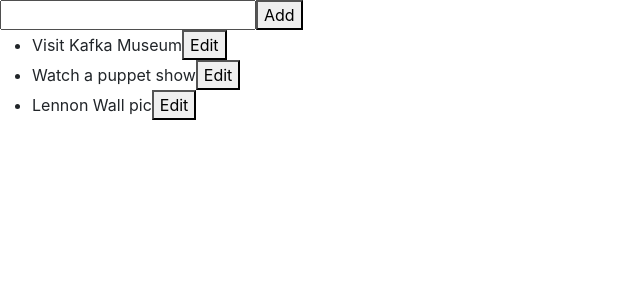
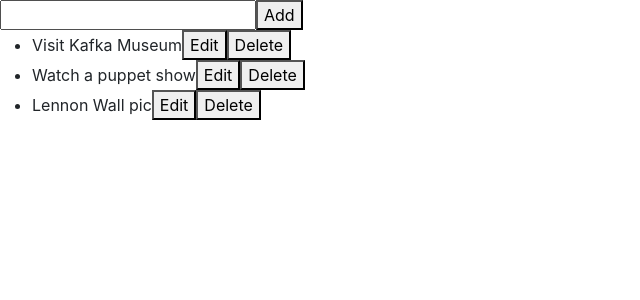
Before and after one commit to nishanmazumder/todo-react, a React (Create React App) app: page / in a window 1280 px wide. Shown: the top 300 px of the page, without its empty margins (0-640 px from the left). Built offline with nearby package versions, Linux system fonts and the light colour scheme.

Commit message:
reducer added

```diff
--- a/src/components/jsx/Reducer/App.js
+++ b/src/components/jsx/Reducer/App.js
@@ -16,7 +16,7 @@
 
    function handleAddTask(text) {
       dispatch({
-         type: "add",
+         type: 'add',
          id: nextId++,
          text: text
       })
@@ -29,10 +29,17 @@
       })
    }
 
+   function handleDelete(id) {
+      dispatch({
+         type: 'delete',
+         id: id
+      })
+   }
+
    return (
       <>
          <Add addTask={handleAddTask} />
-         <TaskList tasks={tasks} onChange={handleOnChange} />
+         <TaskList allTasks={tasks} onChange={handleOnChange} onDelete={handleDelete} />
       </>
    )
 }
--- a/src/components/jsx/Reducer/Reducer.js
+++ b/src/components/jsx/Reducer/Reducer.js
@@ -1,7 +1,6 @@
 export default function tasksReducer(tasks, action) {
 
    console.log(action);
-
 
    switch (action.type) {
       case 'add': {
@@ -16,8 +15,8 @@
       }
 
       case 'edit': {
-         tasks.map(t => {
-            if (t.id === action.id) {
+         return tasks.map(t => {
+            if (t.id === action.task.id) {
                return action.task
             } else {
                return t
@@ -25,6 +24,10 @@
          })
       }
 
+      case 'delete': {
+         return tasks.filter(task => task.id !== action.id)
+      }
+
       default: {
          throw Error('Unknown Action:' + action.type)
       }
--- a/src/components/jsx/Reducer/TaskList.js
+++ b/src/components/jsx/Reducer/TaskList.js
@@ -1,44 +1,48 @@
 import React, { useState } from 'react'
 
-function TaskList({ tasks, onChange }) {
-
-
+function TaskList({ allTasks, onChange, onDelete }) {
    return (
       <ul>
-         {tasks.map(task =>
-            <Task key={task.id} task={task} newTask={onChange} />
+         {allTasks.map(task =>
+            <li key={task.id}>
+               <Task task={task} changeTask={onChange} deleteTask={onDelete} />
+            </li>
          )}
       </ul>
-
-
    )
 }
 
-function Task({ task, newTask }) {
+function Task({ task, changeTask, deleteTask }) {
    const [edit, isEdit] = useState(false)
-
    let content;
 
    if (edit) {
-      return content = (
-         <li>
-            <input value={task.text} onChange={e => newTask(
+      content = (
+         <>
+            <input type='text' value={task.text} onChange={e => changeTask(
                {
                   ...task,
                   text: e.target.value
                }
             )} />
             <button onClick={() => isEdit(false)}>Save</button>
-         </li>
+         </>
       )
    } else {
-      return content = (
-         <li>
+      content = (
+         <>
             {task.text}
             <button onClick={() => isEdit(true)}>Edit</button>
-         </li>
+         </>
       )
    }
+
+   return (
+      <>
+         {content}
+         <button onClick={() => deleteTask(task.id)}>Delete</button>
+      </>
+   )
 }
 
 export default TaskList
```
